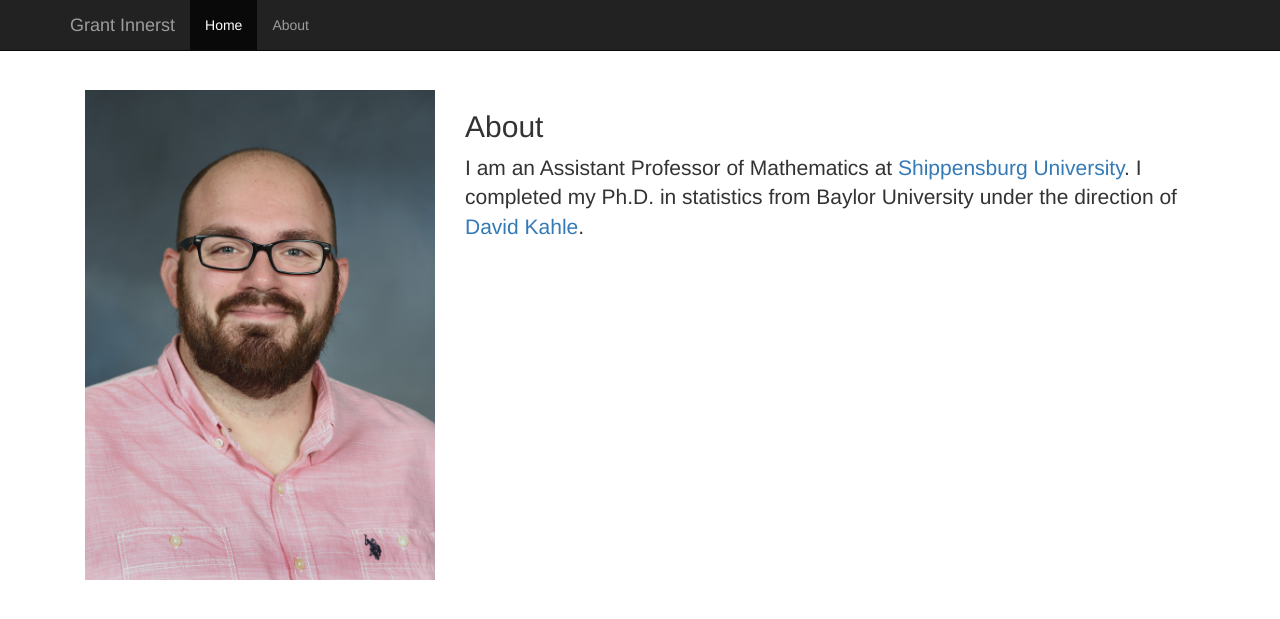
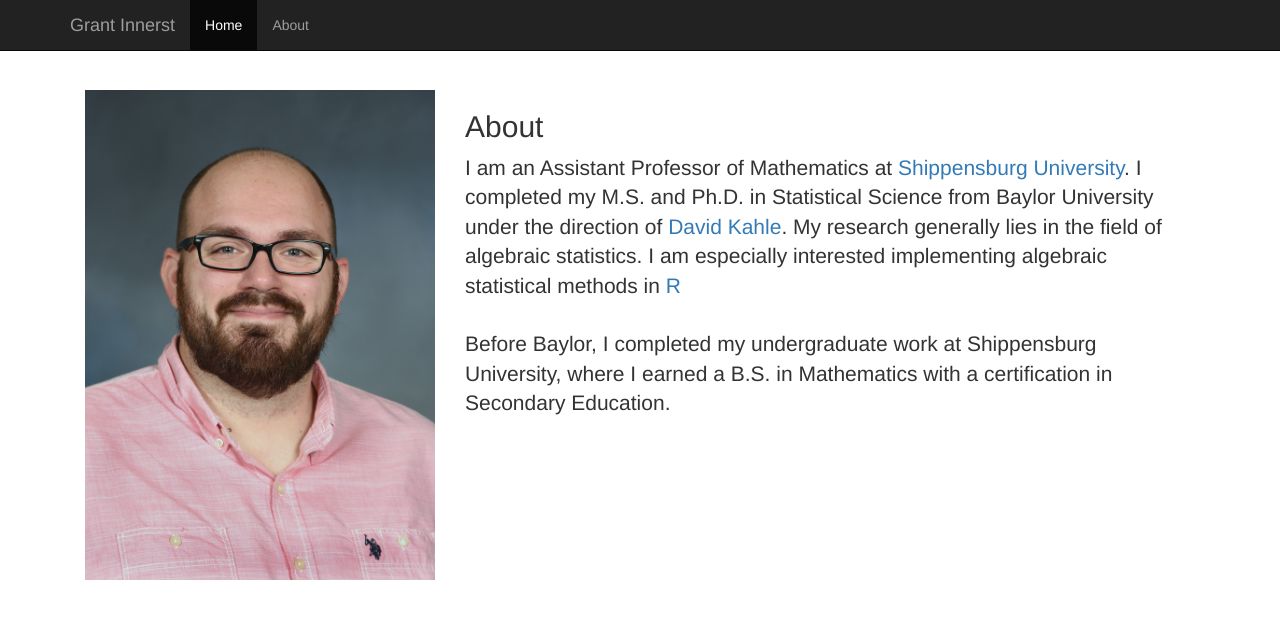
Before and after one commit to GrantInnerst/GrantInnerst.github.io, a Jekyll site: the page built from index.html, in a window 1280 px wide. Shown: the top 619 px of the page. Built offline with Jekyll 4.4.1, drawn with Linux system fonts in a browser that asks for light colours; nearby versions of some CDN libraries.

Commit message:
adding all the parts

```diff
--- a/_layouts/default.html
+++ b/_layouts/default.html
@@ -23,7 +23,7 @@
         </div>
         <div id="navbar" class="collapse navbar-collapse">
           <ul class="nav navbar-nav">
-            <li class="active"><a href="#">Home</a></li>
+            <li class="active"><a href="index.html">Home</a></li>
             <li><a href="https://github.com/henrythemes/jekyll-bootstrap-theme">About</a></li>
           </ul>
         </div><!--/.nav-collapse -->
--- a/index.html
+++ b/index.html
@@ -11,5 +11,8 @@ title:  Grant Innerst
 <div class="col-md-8">
 <h2 class="featurette-heading"> About </h2>
 <p class="lead">
-	I am an Assistant Professor of Mathematics at <a href = "http://www.ship.edu/math/">Shippensburg University</a>. I completed my Ph.D. in statistics from Baylor University under the direction of <a href = "https://www.baylor.edu/statistics/index.php?id=941858">David Kahle</a>.
+I am an Assistant Professor of Mathematics at <a href = "http://www.ship.edu/math/">Shippensburg University</a>. I completed my M.S. and Ph.D. in Statistical Science from Baylor University under the direction of <a href = "https://www.baylor.edu/statistics/index.php?id=941858">David Kahle</a>. My research generally lies in the field of algebraic statistics. I am especially interested implementing algebraic statistical methods in <a href="https://www.r-project.org/">R</a>
+<br />
+<br />
+Before Baylor, I completed my undergraduate work at Shippensburg University, where I earned a B.S. in Mathematics with a certification in Secondary Education.
 </p>
```
Also changed, not shown: bio.html (added, +12 -0 lines), contact.html (added, +10 -0 lines), cv.html (added, +10 -0 lines), research.html (added, +10 -0 lines), software.html (added, +10 -0 lines), teaching.html (added, +10 -0 lines).
